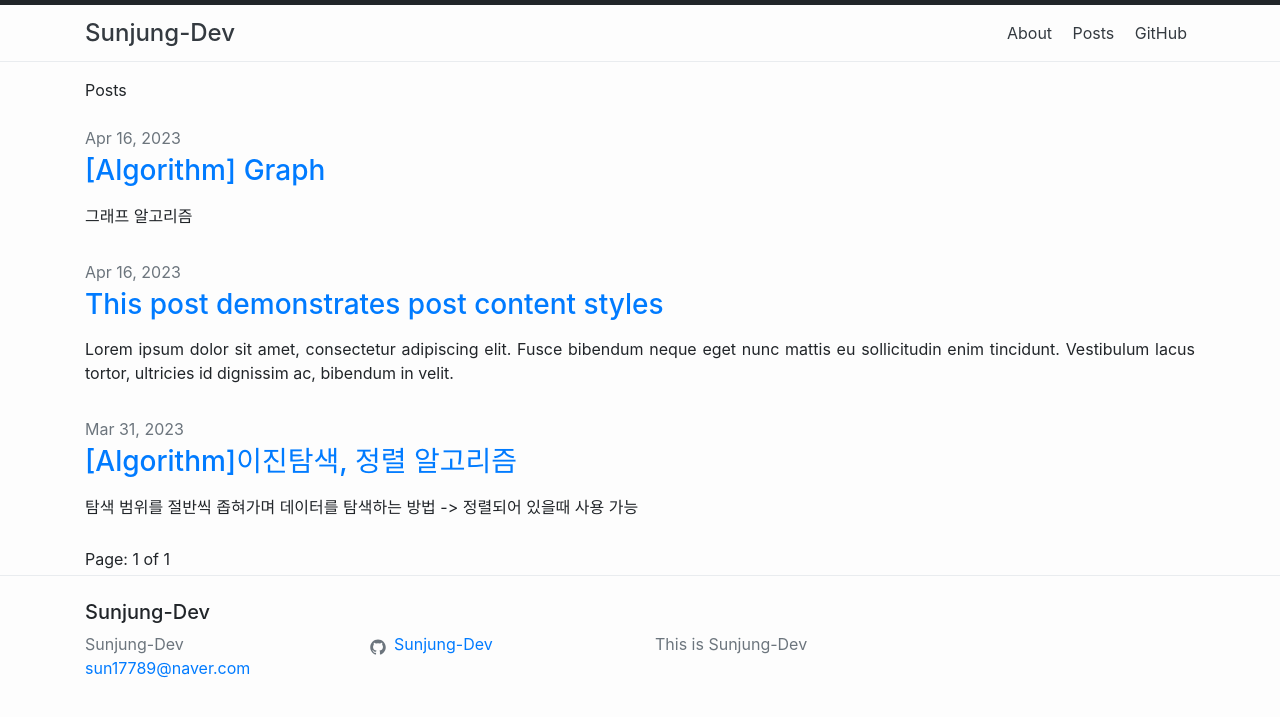
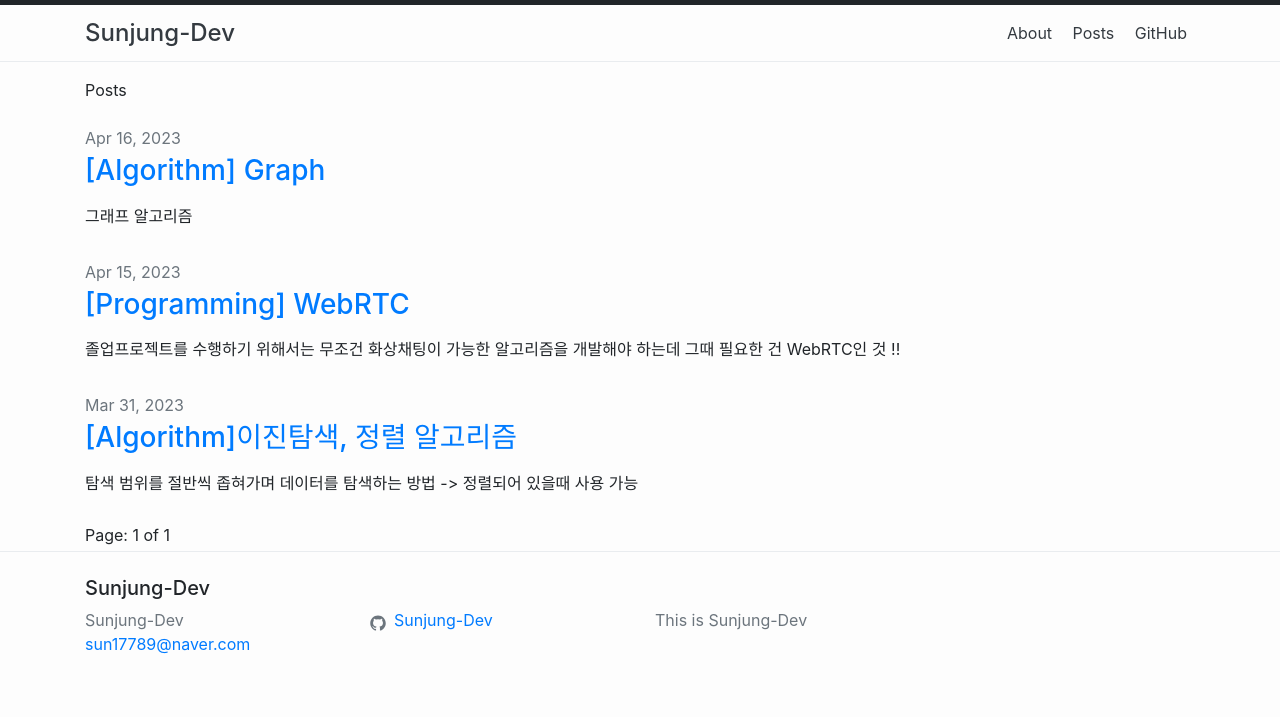
Before and after one commit to Sunjung-Dev/sunjung-dev.github.io, a Jekyll site: the page built from index.html, in a window 1280 px wide. Shown: the top 717 px of the page. Built offline with Jekyll 4.4.1, drawn with Linux system fonts in a browser that asks for light colours; the list of posts is cut into pages by our own code; part of the change alters nothing that is shown.

Commit message:
webrtc post change

````diff
--- a/_posts/2023-04-16-webrtc.md
+++ b/_posts/2023-04-16-webrtc.md
@@ -1,88 +1,41 @@
 ---
 layout: post
-title: "This post demonstrates post content styles"
-categories: junk
-author: "Bart Simpson"
-meta: "Springfield"
+title:  "[Programming] WebRTC"
+date:   2023-04-16 00:30:36 +0900
+category: Programming
 ---
 
-Lorem ipsum dolor sit amet, consectetur adipiscing elit. Fusce bibendum neque eget nunc mattis eu sollicitudin enim tincidunt. Vestibulum lacus tortor, ultricies id dignissim ac, bibendum in velit.
-
-## Some great heading (h2)
-
-Proin convallis mi ac felis pharetra aliquam. Curabitur dignissim accumsan rutrum. In arcu magna, aliquet vel pretium et, molestie et arcu.
-
-Mauris lobortis nulla et felis ullamcorper bibendum. Phasellus et hendrerit mauris. Proin eget nibh a massa vestibulum pretium. Suspendisse eu nisl a ante aliquet bibendum quis a nunc. Praesent varius interdum vehicula. Aenean risus libero, placerat at vestibulum eget, ultricies eu enim. Praesent nulla tortor, malesuada adipiscing adipiscing sollicitudin, adipiscing eget est.
-
-## Another great heading (h2)
-
-Lorem ipsum dolor sit amet, consectetur adipiscing elit. Fusce bibendum neque eget nunc mattis eu sollicitudin enim tincidunt. Vestibulum lacus tortor, ultricies id dignissim ac, bibendum in velit.
-
-### Some great subheading (h3)
-
-Proin convallis mi ac felis pharetra aliquam. Curabitur dignissim accumsan rutrum. In arcu magna, aliquet vel pretium et, molestie et arcu. Mauris lobortis nulla et felis ullamcorper bibendum.
-
-Phasellus et hendrerit mauris. Proin eget nibh a massa vestibulum pretium. Suspendisse eu nisl a ante aliquet bibendum quis a nunc.
-
-### Some great subheading (h3)
-
-Praesent varius interdum vehicula. Aenean risus libero, placerat at vestibulum eget, ultricies eu enim. Praesent nulla tortor, malesuada adipiscing adipiscing sollicitudin, adipiscing eget est.
-
-> This quote will change your life. It will reveal the secrets of the universe, and all the wonders of humanity. Don't misuse it.
-
-Lorem ipsum dolor sit amet, consectetur adipiscing elit. Fusce bibendum neque eget nunc mattis eu sollicitudin enim tincidunt.
-
-### Some great subheading (h3)
-
-Vestibulum lacus tortor, ultricies id dignissim ac, bibendum in velit. Proin convallis mi ac felis pharetra aliquam. Curabitur dignissim accumsan rutrum.
-
-```html
-<html>
-  <head>
-  </head>
-  <body>
-    <p>Hello, World!</p>
-  </body>
-</html>
-```
-
-
-In arcu magna, aliquet vel pretium et, molestie et arcu. Mauris lobortis nulla et felis ullamcorper bibendum. Phasellus et hendrerit mauris.
-
-#### You might want a sub-subheading (h4)
-
-In arcu magna, aliquet vel pretium et, molestie et arcu. Mauris lobortis nulla et felis ullamcorper bibendum. Phasellus et hendrerit mauris.
-
-In arcu magna, aliquet vel pretium et, molestie et arcu. Mauris lobortis nulla et felis ullamcorper bibendum. Phasellus et hendrerit mauris.
-
-#### But it's probably overkill (h4)
-
-In arcu magna, aliquet vel pretium et, molestie et arcu. Mauris lobortis nulla et felis ullamcorper bibendum. Phasellus et hendrerit mauris.
-
-### Oh hai, an unordered list!!
-
-In arcu magna, aliquet vel pretium et, molestie et arcu. Mauris lobortis nulla et felis ullamcorper bibendum. Phasellus et hendrerit mauris.
-
-- First item, yo
-- Second item, dawg
-- Third item, what what?!
-- Fourth item, fo sheezy my neezy
-
-### Oh hai, an ordered list!!
-
-In arcu magna, aliquet vel pretium et, molestie et arcu. Mauris lobortis nulla et felis ullamcorper bibendum. Phasellus et hendrerit mauris.
-
-1. First item, yo
-2. Second item, dawg
-3. Third item, what what?!
-4. Fourth item, fo sheezy my neezy
+졸업프로젝트를 수행하기 위해서는 무조건 화상채팅이 가능한 알고리즘을 개발해야 하는데 그때 필요한 건 WebRTC인 것 !!
 
 
 
-## Headings are cool! (h2)
+### WebRTC
+- 웹 브라우저 간에 플로그인의 도움 없이 서로 통신할 수 있도록 설계된 API
 
-Proin eget nibh a massa vestibulum pretium. Suspendisse eu nisl a ante aliquet bibendum quis a nunc. Praesent varius interdum vehicula. Aenean risus libero, placerat at vestibulum eget, ultricies eu enim. Praesent nulla tortor, malesuada adipiscing adipiscing sollicitudin, adipiscing eget est.
+[Web RTC 참고](https://velog.io/@ehdrms2034/WebRTC-%EC%9B%B9%EB%B8%8C%EB%9D%BC%EC%9A%B0%EC%A0%80%EB%A1%9C-%ED%99%94%EC%83%81-%EC%B1%84%ED%8C%85%EC%9D%84-%EB%A7%8C%EB%93%A4-%EC%88%98-%EC%9E%88%EB%8B%A4%EA%B3%A0)
 
-Praesent nulla tortor, malesuada adipiscing adipiscing sollicitudin, adipiscing eget est.
+내 화면과 상대방의 화면을 나타낼 뷰를 제작함.
+<script src="https://gist.github.com/Sunjung-Dev/1332dee61826cf102ce1132e0f03c564.js"></script>
+- 시그널링과정에 필요한 socket.io cdn 설정하기
 
-Proin eget nibh a massa vestibulum pretium. Suspendisse eu nisl a ante aliquet bibendum quis a nunc.
+- Signaling server, TUN server, STUN Server 구축해야 함
+> - ## Signaling server
+>> - 가장 기본이 되는 서버
+>> - 서로 다른 네트워크에 있는 Peer들을 연결시키기 위해서, Session control Messages, Error Messages, Codec, Bandwith 다양한 정보 필요
+>> - 각각의 Peer들에게 전달되어야 함. , peer들 간의 중계 역할 => SDP 프로토콜 사용함
+> - ## STUN Server(Session Traversal Utilities for NAT)
+>> - NAT, 방화벽 환경에 놓여 있는 Peer에 대해서는 직접적인 Signaling 불가능
+>> - 클라이언트 자신의 공인 IP를 알려주는 서버
+>> - 직접 구현할  필요는 없음 ,,, 왜지 ? => google에서 만든거 사용해도 됨
+> - ## TURN Server
+>> - 보호정책이 강한 NAT, 라우터, Symmetric NAT 환경에서 나타남
+>> - STUN Server을 통해서도 연결이 불가능했던 경우
+>> - Symmetric NAT제한을 우회할 수 있게끔 해줌
+>> - peer간의 통신 채널을 중계해주는 역할, WebRTC의 가장 큰 특징인 P2P 방식에서 벗어나게 해줌
+>> - 부하 감당해야 함, 얘 최후의 수단으로 사용해라 local, public IP를 사용하지 못하는 경우에 사용해야 함
+>> - 직접 운영하는것이 안정적일 것임.
+>> - [COTURN 오픈소스]()
+> - ## Media Server
+>> - Mesh, SFU, MCU 방식
+>> - Mesh: 서버의 자원이 적게들지만 Peer수가 늘어날 수록 Client 사이드의 과부하가 급격하게 증가하는 방식
+- peer간에 다양한 미디어들이 다이텔트하게 전송될 수 있음 -> 결국 서버를 거쳐서 동작 ?
````
